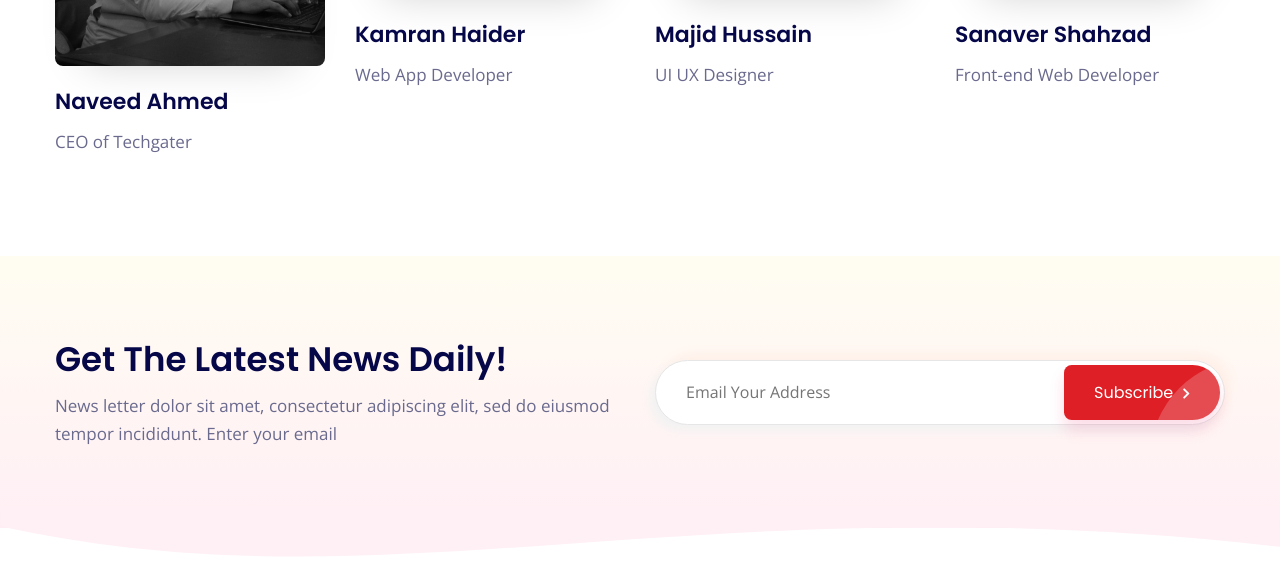
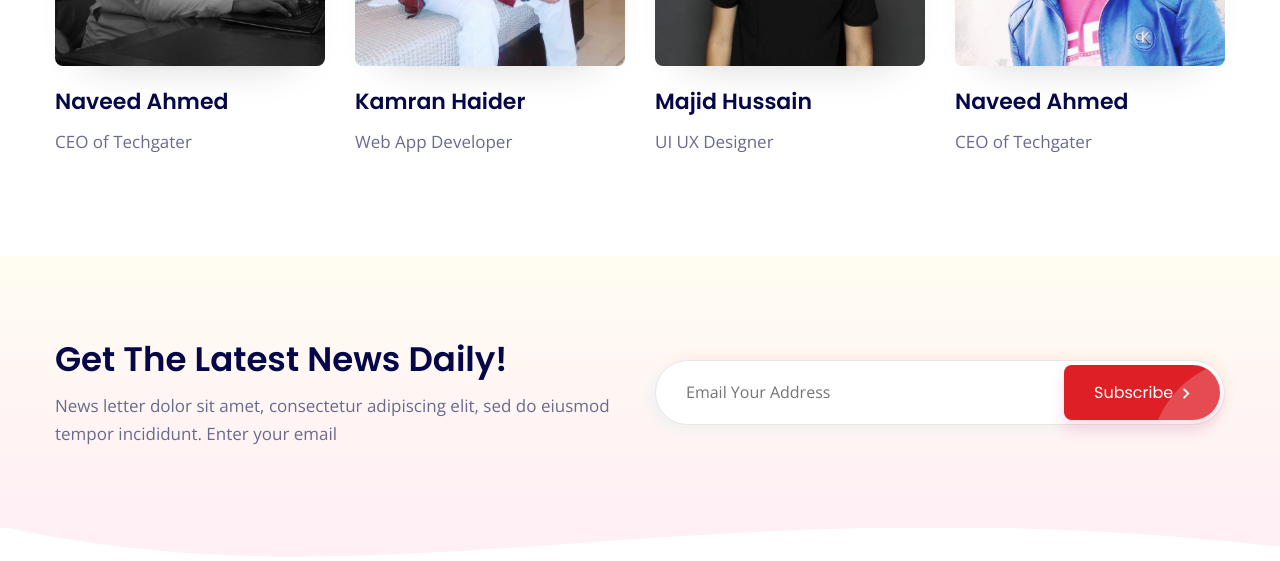
Before and after one commit to kamranansariofficial/techgater, a PHP site: page /team in a window 1280 px wide. Shown: the part 780-1341 px from the top of the page. Run offline with PHP 8.4, Linux system fonts and the light colour scheme; some libraries are stand-ins or nearby versions.

Commit message:
images issue

```diff
--- a/team.php
+++ b/team.php
@@ -108,10 +108,10 @@
         </div>
         <div class="col-lg-3 col-sm-6">
           <div class="full-image-card hover-scale">
-            <div class="image-div"><a href="#"><img src="images/team/Front-end developer techgater sanaver shahzad sunny .png" alt="Front-end developer techgater sanaver shahzad sunny .png" class="img-fluid"/></a></div>
+            <div class="image-div"><a href="#"><img src="images/team/front-end web developer techgater sanaver shahzad.png" alt="front-end web developer techgater sanaver shahzad" class="img-fluid"/></a></div>
             <div class="info-text-block">
-              <h4><a href="#">Sanaver Shahzad</a></h4>
-              <p>Front-end Web Developer</p>
+              <h4><a href="#">Naveed Ahmed</a></h4>
+              <p>CEO of Techgater</p>
             </div>
           </div>
         </div>
```
Also changed, not shown: images/team/co-founder techgater kamran haider ansari .jpg (added), images/team/front-end web developer techgater sanaver shahzad.png (added), images/team/techgater UI Ux designer majid hussain .png (added), 1 other file.
